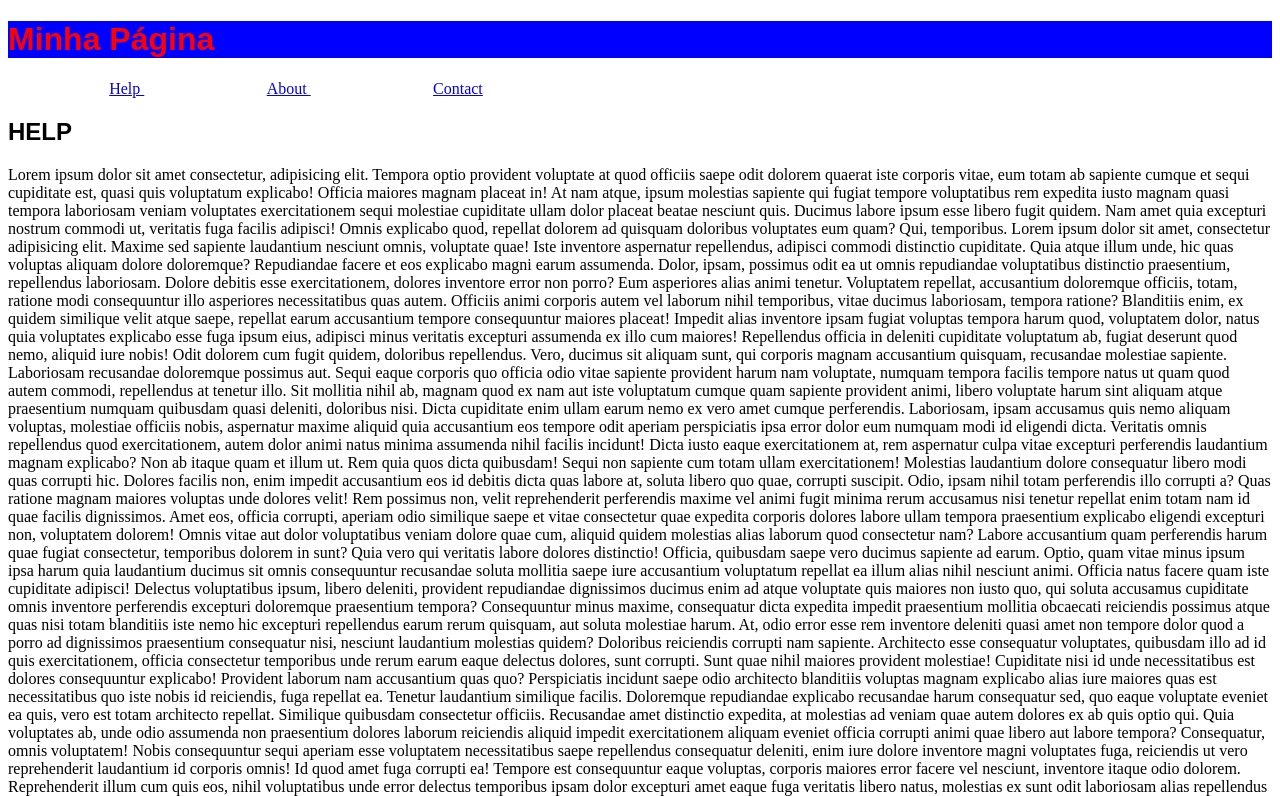
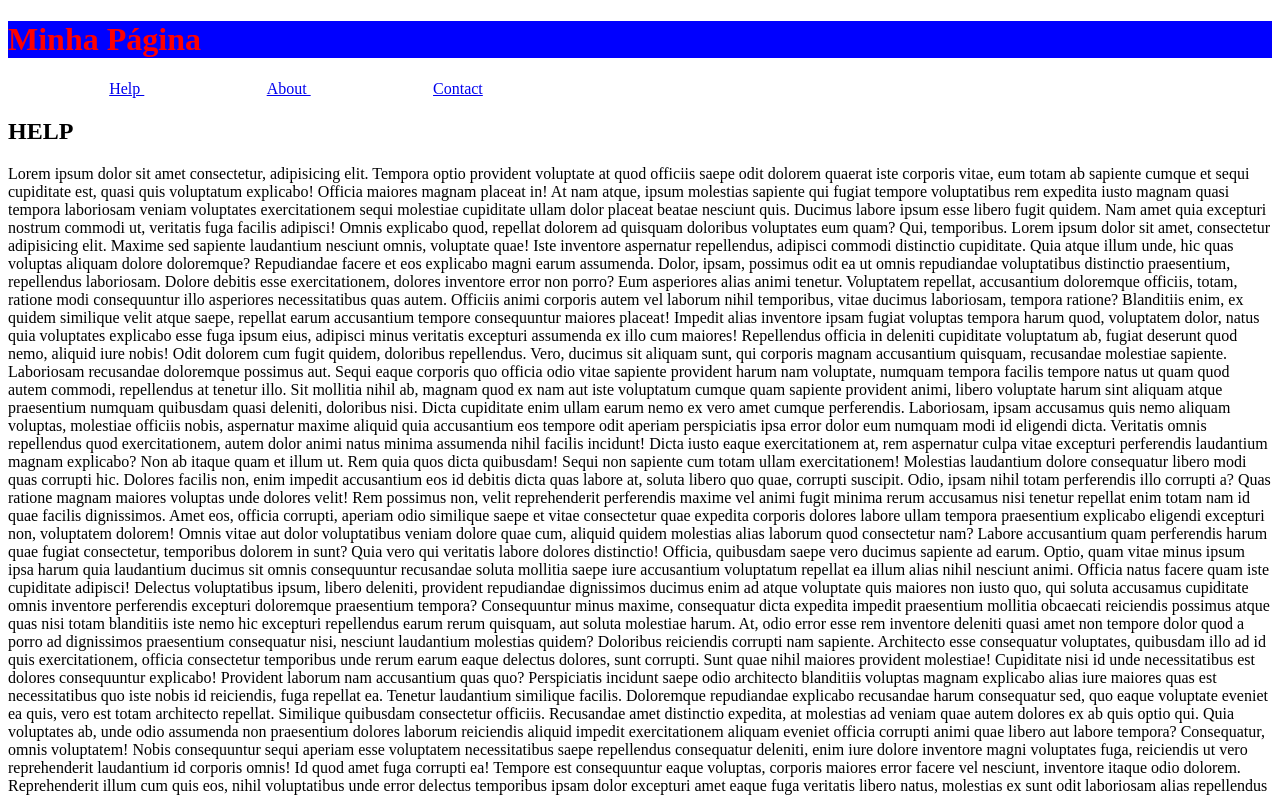
Before and after one commit to dudatiemiak/projeto-inicial2, a plain HTML site: page index.html in a window 1280 px wide. Shown: the top 796 px of the page. Drawn offline with Linux system fonts and the light colour scheme.

Commit message:
Alteração da fonte(h1 e h2).

```diff
--- a/css/style.css
+++ b/css/style.css
@@ -6,10 +6,10 @@
 h1 {
     color: red;
     background-color: blue;
-    font-family: sans-serif;
+    font-family: serif;
 }
 h2 {
-    font-family: sans-serif;
+    font-family: serif;
 }
 .link{
     display: inline;
```
